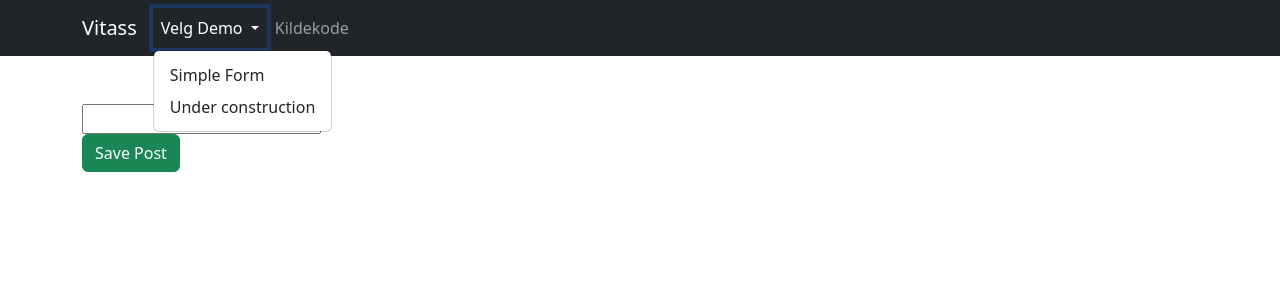
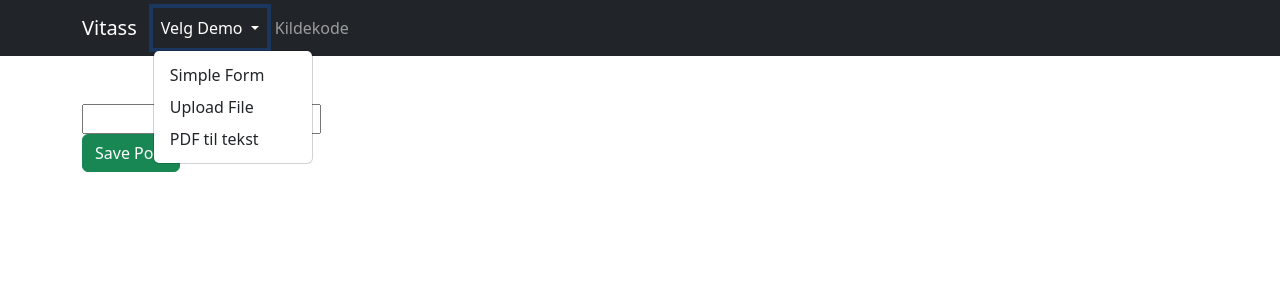
Before and after one commit to uia-worker/vitass, a Django app: page /simple-form/ in a window 1280 px wide, after a click on "Velg Demo". Shown: the top 300 px of the page. Run offline with Django 4.2, Linux system fonts and the light colour scheme; some libraries are stand-ins or nearby versions.

Commit message:
misc pdf related demos

```diff
--- a/requirements.txt
+++ b/requirements.txt
@@ -1,2 +1,4 @@
 Django>=4.2 # in martor bigger than equal to 3.2 is used
 gunicorn
+pdfplumber
+pandas
--- a/vitass_demo/app/forms.py
+++ b/vitass_demo/app/forms.py
@@ -1,4 +1,5 @@
 from django import forms
+from .models import UploadedFile
 
 # from martor.fields import MartorFormField
 # from app.models import Post
@@ -8,3 +9,9 @@ class SimpleForm(forms.Form):
     title = forms.CharField(widget=forms.TextInput())
     # description = MartorFormField()
     # wiki = MartorFormField()
+
+
+class UploadFileForm(forms.ModelForm):
+    class Meta:
+        model = UploadedFile
+        fields = ["file"]
--- /dev/null
+++ b/vitass_demo/app/models.py
@@ -0,0 +1,6 @@
+# https://studygyaan.com/django/how-to-upload-and-download-files-in-django
+from django.db import models
+
+class UploadedFile(models.Model):
+	file = models.FileField(upload_to='uploads/')
+	uploaded_at = models.DateTimeField(auto_now_add=True)
--- a/vitass_demo/app/templates/bootstrap/base.html
+++ b/vitass_demo/app/templates/bootstrap/base.html
@@ -22,7 +22,8 @@
             </a>
             <div class="dropdown-menu" aria-labelledby="navbarDropdown">
               <a class="dropdown-item" href="{% url 'simple_form' %}">Simple Form</a>
-              <a class="dropdown-item" href="/">Under construction</a>
+              <a class="dropdown-item" href="{% url 'upload_file' %}">Upload File</a>
+              <a class="dropdown-item" href="{% url 'read_file' %}">PDF til tekst</a>
            </div>
           </li>
         </ul>
--- a/vitass_demo/app/urls.py
+++ b/vitass_demo/app/urls.py
@@ -16,13 +16,18 @@ urlpatterns = [
 ]
 """
 from django.urls import path
+from . import views
 
 from app.views import (
     home_redirect_view,
     simple_form_view,
+    upload_file_view,
 )
 
 urlpatterns = [
     path("", home_redirect_view, name="home_redirect"),
     path("simple-form/", simple_form_view, name="simple_form"),
+    path("upload/", upload_file_view, name='upload_file'),
+    path("download/<int:file_id>/", views.download_file, name='download_file'),
+    path("pdf2txt/", views.read_file, name='read_file'),
 ]
--- a/vitass_demo/app/views.py
+++ b/vitass_demo/app/views.py
@@ -1,5 +1,9 @@
 from django.conf import settings
 from django.shortcuts import render, redirect
+from django.http import HttpResponse
+from .models import UploadedFile
+from .forms import UploadFileForm
+from django.conf import settings
 # from django.contrib.auth.decorators import login_required
 # from django.contrib import messages
 
@@ -7,7 +11,8 @@ from django.shortcuts import render, redirect
 # from app.models import Post
 
 from app.forms import SimpleForm
-
+import pdfplumber
+from django.core.files import File
 
 def home_redirect_view(request):
     return redirect("simple_form")
@@ -18,3 +23,36 @@ def simple_form_view(request):
     context = {"form": form, "title": "Simple Form"}
     theme = getattr(settings, "VITASS_THEME", "bootstrap")
     return render(request, "%s/form.html" % theme, context)
+
+
+def upload_file_view(request):
+    if request.method == 'POST':
+        form = UploadFileForm(request.POST, request.FILES)
+        if form.is_valid():
+            form.save()
+            return redirect('upload_file')
+    else:
+        form = UploadFileForm()
+    files = UploadedFile.objects.all()
+    theme = getattr(settings, "VITASS_THEME", "bootstrap")
+    return render(request, "%s/upload_file.html" % theme, {'form': form, 'files': files})
+
+
+def download_file(request, file_id):
+    uploaded_file = UploadedFile.objects.get(pk=file_id)
+    response = HttpResponse(uploaded_file.file, content_type='application/force-download')
+    response['Content-Disposition'] = f'attachment; filename="{uploaded_file.file.name}"'
+    return response
+
+
+def read_file(request):
+    file_path = settings.BASE_DIR / "media/uploads/uml-2.5.1-formal-17-12-05.pdf"
+    #file_path = settings.BASE_DIR / "media/uploads/simple.pdf"
+
+    with pdfplumber.open(file_path) as pdf:
+        first_page = pdf.pages[0]
+        context = {'first_page': first_page.extract_text_simple()}
+        print(context)
+
+    theme = getattr(settings, "VITASS_THEME", "bootstrap")
+    return render(request, "%s/pdf2txt.html" % theme, context)
--- a/vitass_demo/vitass_demo/urls.py
+++ b/vitass_demo/vitass_demo/urls.py
@@ -24,3 +24,6 @@ urlpatterns = [
     path('admin/', admin.site.urls),
     path('', include('app.urls')),
 ] + static(settings.STATIC_URL, document_root=settings.STATIC_ROOT)
+
+if settings.DEBUG:
+    urlpatterns += static(settings.MEDIA_URL, document_root=settings.MEDIA_ROOT)
```
Also changed, not shown: vitass_demo/app/templates/bootstrap/pdf2txt.html (added, +8 -0 lines), vitass_demo/app/templates/bootstrap/upload_file.html (added, +21 -0 lines), vitass_demo/vitass_demo/settings.py (+6 -1 lines), 3 other files.
